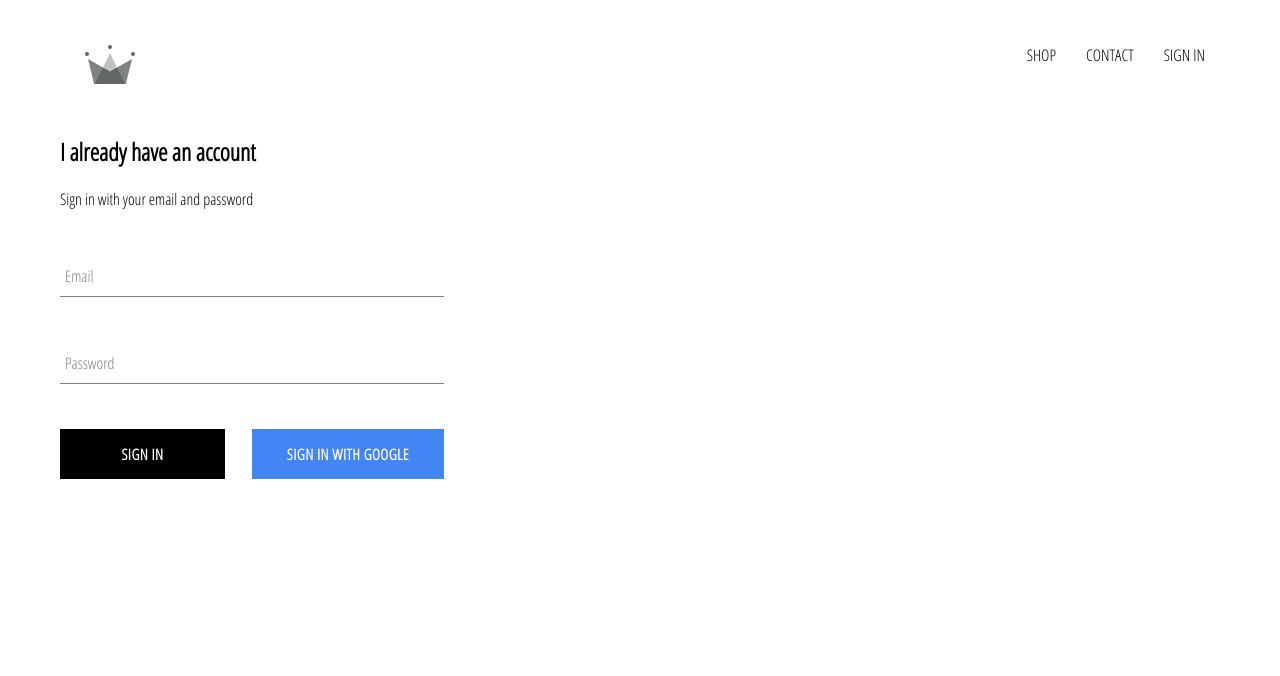
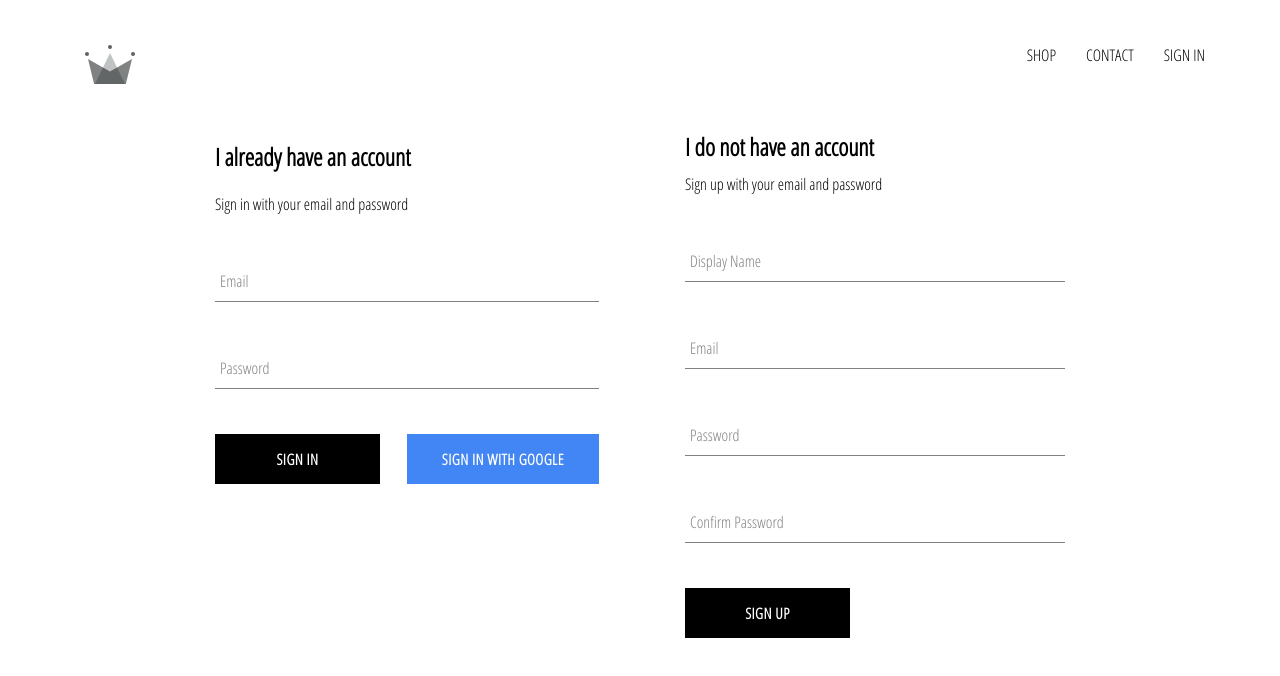
Before and after one commit to tarnishedRaven/crwn-clothing, a React (Create React App) app: page /signin in a window 1280 px wide. Shown: the top 676 px of the page. Built offline with nearby package versions, Linux system fonts and the light colour scheme; no server answers.

Commit message:
implemented firebase utils, included ability to store authenticated users, and created a sign up component

```diff
--- a/src/App.js
+++ b/src/App.js
@@ -6,7 +6,7 @@
 import ShopPage from "./pages/shop/shop.component";
 import Header from "./components/header/header.component";
 import SignInAndSignUpPage from "./pages/sign-in-and-sign-up/sign-in-and-sign-up.component";
-import { auth } from "./firebase/firebase.utils";
+import { auth, createUserProfileDocument } from "./firebase/firebase.utils";
 
 class App extends React.Component {
   constructor() {
@@ -20,10 +20,22 @@
   unsubscribeFromAuth = null;
 
   componentDidMount() {
-    this.unsubscribeFromAuth = auth.onAuthStateChanged((user) => {
-      this.setState({ currentUser: user });
+    this.unsubscribeFromAuth = auth.onAuthStateChanged(async (userAuth) => {
+      if (userAuth) {
+        const userRef = await createUserProfileDocument(userAuth);
 
-      console.log(user);
+        userRef.onSnapshot((snapShot) => {
+          this.setState({
+            currentUser: {
+              id: snapShot.id,
+              ...snapShot.data(),
+            },
+          });
+          console.log(this.state);
+        });
+      }
+
+      this.setState({ currentUser: userAuth });
     });
   }
 
--- /dev/null
+++ b/src/components/sign-up/sign-up.styles.scss
@@ -0,0 +1,9 @@
+.sign-up {
+  display: flex;
+  flex-direction: column;
+  width: 380px;
+
+  .title {
+    margin: 10px 0;
+  }
+}
--- /dev/null
+++ b/src/components/sign-up/sing-up.component.jsx
@@ -0,0 +1,99 @@
+import React from "react";
+
+import "./sign-up.styles.scss";
+import FormInput from "../form-input/form-input.component";
+import CustomButton from "../custom-button/custom-button.component";
+import { auth, createUserProfileDocument } from "../../firebase/firebase.utils";
+
+class SignUp extends React.Component {
+  constructor() {
+    super();
+
+    this.state = {
+      displayName: "",
+      email: "",
+      password: "",
+      confirmPassword: "",
+    };
+  }
+
+  handleSubmit = async (event) => {
+    event.preventDefault();
+
+    const { displayName, email, password, confirmPassword } = this.state;
+
+    if (password !== confirmPassword) {
+      alert("passwords do not match");
+      return;
+    }
+
+    try {
+      const { user } = await auth.createUserWithEmailAndPassword(
+        email,
+        password
+      );
+      await createUserProfileDocument(user, { displayName });
+
+      this.setState({
+        displayName: "",
+        email: "",
+        password: "",
+        confirmPassword: "",
+      });
+    } catch (error) {
+      console.error(error);
+    }
+  };
+
+  handleChange = (event) => {
+    const { name, value } = event.target;
+    this.setState({ [name]: value });
+  };
+
+  render() {
+    const { displayName, email, password, confirmPassword } = this.state;
+    return (
+      <div className="sign-up">
+        <h2 className="title">I do not have an account</h2>
+        <span>Sign up with your email and password</span>
+        <form className="sign-up-form" onSubmit={this.handleSubmit}>
+          <FormInput
+            type="text"
+            name="displayName"
+            value={displayName}
+            onChange={this.handleChange}
+            label="Display Name"
+            required
+          />
+          <FormInput
+            type="email"
+            name="email"
+            value={email}
+            onChange={this.handleChange}
+            label="Email"
+            required
+          />
+          <FormInput
+            type="password"
+            name="password"
+            value={password}
+            onChange={this.handleChange}
+            label="Password"
+            required
+          />
+          <FormInput
+            type="password"
+            name="confirmPassword"
+            value={confirmPassword}
+            onChange={this.handleChange}
+            label="Confirm Password"
+            required
+          />
+          <CustomButton type="submit">SIGN UP</CustomButton>
+        </form>
+      </div>
+    );
+  }
+}
+
+export default SignUp;
--- a/src/firebase/firebase.utils.js
+++ b/src/firebase/firebase.utils.js
@@ -13,8 +13,32 @@
   measurementId: "G-CEV7KYVHDY",
 };
 
-// Initialize Firebase
 firebase.initializeApp(firebaseConfig);
+
+export const createUserProfileDocument = async (userAuth, additionalDate) => {
+  if (!userAuth) return;
+
+  const userRef = firestore.doc(`users/${userAuth.uid}`);
+  const snapShot = await userRef.get();
+
+  if (!snapShot.exists) {
+    const { displayName, email } = userAuth;
+    const createdOn = new Date();
+
+    try {
+      await userRef.set({
+        displayName,
+        email,
+        createdOn,
+        ...additionalDate,
+      });
+    } catch (error) {
+      console.log("error creating user", error.message);
+    }
+  }
+
+  return userRef;
+};
 
 export const auth = firebase.auth();
 export const firestore = firebase.firestore();
--- a/src/pages/sign-in-and-sign-up/sign-in-and-sign-up.component.jsx
+++ b/src/pages/sign-in-and-sign-up/sign-in-and-sign-up.component.jsx
@@ -2,10 +2,12 @@
 
 import "./sign-in-and-sign-up.styles.scss";
 import SignIn from "../../components/sign-in/sign-in.component";
+import SignUp from "../../components/sign-up/sing-up.component";
 
 const SignInAndSignUpPage = () => (
   <div className="sign-in-and-sign-up">
     <SignIn />
+    <SignUp />
   </div>
 );
 
--- a/src/pages/sign-in-and-sign-up/sign-in-and-sign-up.styles.scss
+++ b/src/pages/sign-in-and-sign-up/sign-in-and-sign-up.styles.scss
@@ -0,0 +1,6 @@
+.sign-in-and-sign-up {
+  width: 850px;
+  display: flex;
+  justify-content: space-between;
+  margin: 30px auto;
+}
```
